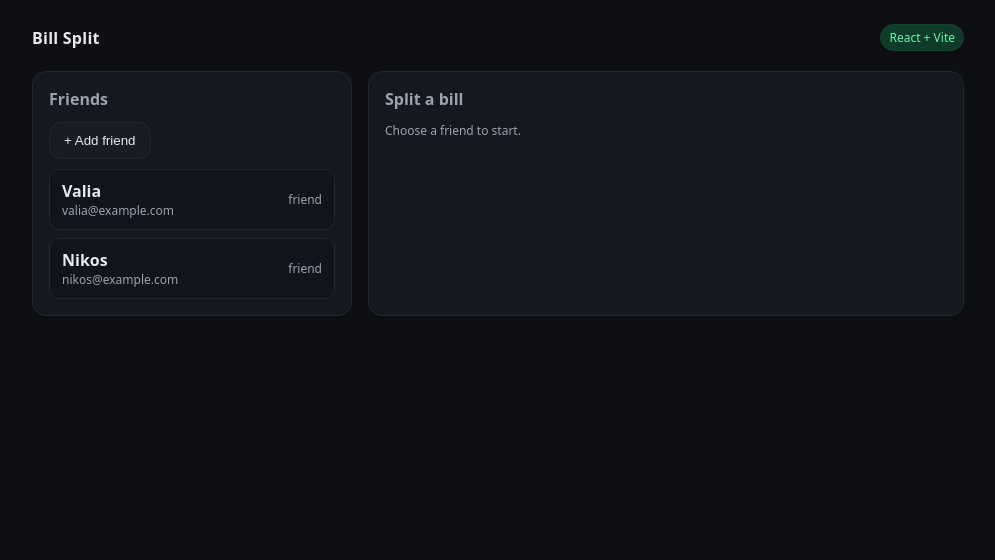
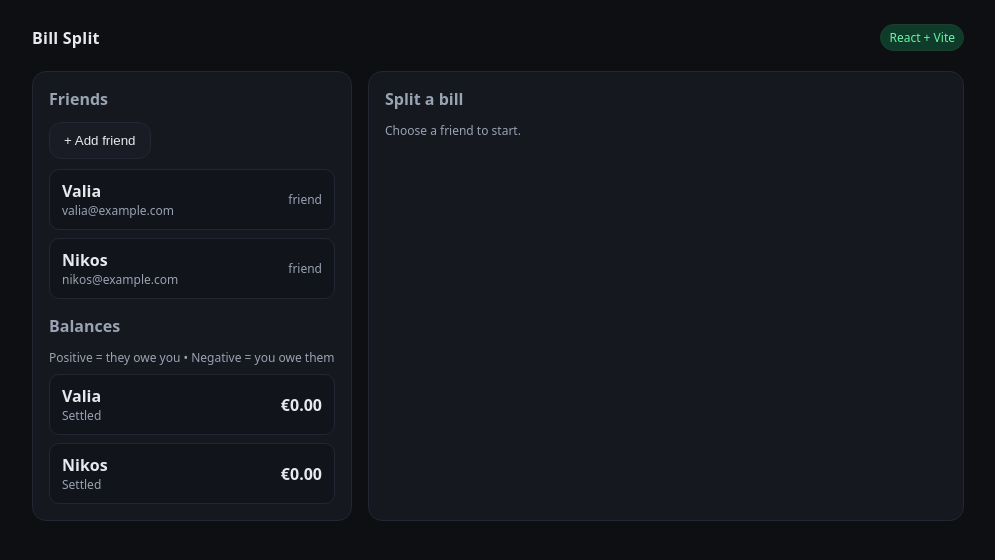
Before and after one commit to tasosbeast/bill-split, a React (Vite) app: page / in a window 1280 px wide. Shown: the top 560 px of the page, without its empty margins (142-1137 px from the left). Built offline with nearby package versions, Linux system fonts and the light colour scheme.

Commit message:
feat(ledger): add transactions model, global balances panel, and per-friend history

```diff
--- a/src/App.jsx
+++ b/src/App.jsx
@@ -3,6 +3,8 @@ import "./index.css";
 import FriendList from "./components/FriendList";
 import SplitForm from "./components/SplitForm";
 import AddFriendModal from "./components/AddFriendModal";
+import Balances from "./components/Balances";
+import Transactions from "./components/Transactions";
 
 const initialFriends = [
   { id: crypto.randomUUID(), name: "Valia", email: "valia@example.com" },
@@ -12,7 +14,7 @@ const initialFriends = [
 export default function App() {
   const [friends, setFriends] = useState(initialFriends);
   const [selectedId, setSelectedId] = useState(null);
-  const [message, setMessage] = useState("");
+  const [transactions, setTransactions] = useState([]); // <-- new
   const [showAdd, setShowAdd] = useState(false);
 
   const selectedFriend = useMemo(
@@ -20,20 +22,34 @@ export default function App() {
     [friends, selectedId]
   );
 
-  function handleSplit(result) {
-    setMessage(result);
+  // Compute balances per friend: sum of deltas
+  const balances = useMemo(() => {
+    const m = new Map();
+    for (const t of transactions) {
+      m.set(t.friendId, (m.get(t.friendId) || 0) + t.delta);
+    }
+    return m;
+  }, [transactions]);
+
+  // Transactions for the selected friend
+  const friendTx = useMemo(
+    () =>
+      selectedId ? transactions.filter((t) => t.friendId === selectedId) : [],
+    [transactions, selectedId]
+  );
+
+  function handleSplit(tx) {
+    setTransactions((prev) => [tx, ...prev]);
   }
 
   function openAdd() {
     setShowAdd(true);
   }
-
   function closeAdd() {
     setShowAdd(false);
   }
 
   function handleCreateFriend(friend) {
-    // Prevent duplicate by email (case-insensitive)
     const exists = friends.some((f) => f.email.toLowerCase() === friend.email);
     if (exists) {
       alert("A friend with this email already exists.");
@@ -51,6 +67,7 @@ export default function App() {
       </header>
 
       <div className="layout">
+        {/* Left column: Friends + overall balances */}
         <section className="panel">
           <h2>Friends</h2>
           <div className="row" style={{ marginBottom: 10 }}>
@@ -63,8 +80,19 @@ export default function App() {
             selectedId={selectedId}
             onSelect={setSelectedId}
           />
+          <div style={{ height: 16 }} />
+          <h2>Balances</h2>
+          <p className="kicker" style={{ marginBottom: 8 }}>
+            Positive = they owe you • Negative = you owe them
+          </p>
+          <Balances
+            friends={friends}
+            balances={balances}
+            onJumpTo={(id) => setSelectedId(id)}
+          />
         </section>
 
+        {/* Right column: Split form + per-friend transactions */}
         <section className="panel">
           <h2>Split a bill</h2>
 
@@ -78,21 +106,11 @@ export default function App() {
                 Splitting with <strong>{selectedFriend.name}</strong>
               </div>
               <SplitForm friend={selectedFriend} onSplit={handleSplit} />
+
+              <div style={{ height: 16 }} />
+              <h2>Transactions</h2>
+              <Transactions friend={selectedFriend} items={friendTx} />
             </>
-          )}
-
-          {message && (
-            <div
-              style={{
-                marginTop: 16,
-                padding: 12,
-                borderRadius: 10,
-                background: "#1a1c25",
-                border: "1px solid var(--border)",
-              }}
-            >
-              <strong>Result:</strong> {message}
-            </div>
           )}
         </section>
       </div>
--- /dev/null
+++ b/src/components/Balances.jsx
@@ -0,0 +1,48 @@
+import PropTypes from "prop-types";
+import { formatEUR } from "../lib/money";
+
+export default function Balances({ friends, balances, onJumpTo }) {
+  // balances: Map<friendId, number> (signed)
+  return (
+    <div className="list">
+      {friends.length === 0 && (
+        <div className="kicker">No friends yet. Add one to get started.</div>
+      )}
+
+      {friends.map((f) => {
+        const bal = balances.get(f.id) || 0;
+        const label =
+          bal > 0
+            ? `${f.name} owes you`
+            : bal < 0
+            ? `You owe ${f.name}`
+            : "Settled";
+
+        return (
+          <div
+            key={f.id}
+            className="list-item"
+            role="button"
+            tabIndex={0}
+            onClick={() => onJumpTo?.(f.id)}
+            onKeyDown={(e) =>
+              (e.key === "Enter" || e.key === " ") && onJumpTo?.(f.id)
+            }
+          >
+            <div>
+              <div style={{ fontWeight: 600 }}>{f.name}</div>
+              <div className="kicker">{label}</div>
+            </div>
+            <div className="amount">{formatEUR(Math.abs(bal))}</div>
+          </div>
+        );
+      })}
+    </div>
+  );
+}
+
+Balances.propTypes = {
+  friends: PropTypes.array.isRequired,
+  balances: PropTypes.instanceOf(Map).isRequired,
+  onJumpTo: PropTypes.func,
+};
--- a/src/components/SplitForm.jsx
+++ b/src/components/SplitForm.jsx
@@ -11,12 +11,21 @@ export default function SplitForm({ friend, onSplit }) {
     if (isNaN(total) || total <= 0) return;
 
     const half = total / 2;
-    const result =
-      payer === "you"
-        ? `${friend.name} owes you €${half.toFixed(2)}`
-        : `You owe ${friend.name} €${half.toFixed(2)}`;
 
-    onSplit(result);
+    // delta > 0  => friend owes YOU
+    // delta < 0  => YOU owe friend
+    const delta = payer === "you" ? half : -half;
+
+    onSplit({
+      id: crypto.randomUUID(),
+      friendId: friend.id,
+      total,
+      payer, // 'you' | 'friend'
+      half,
+      delta, // signed amount (receivable/payable)
+      createdAt: new Date().toISOString(),
+    });
+
     setBill("");
     setPayer("you");
   }
--- /dev/null
+++ b/src/components/Transactions.jsx
@@ -0,0 +1,54 @@
+import PropTypes from "prop-types";
+import { formatEUR } from "../lib/money";
+
+function when(ts) {
+  try {
+    const d = new Date(ts);
+    return d.toLocaleString();
+  } catch {
+    return ts;
+  }
+}
+
+export default function Transactions({ friend, items }) {
+  if (!friend) return null;
+
+  if (!items || items.length === 0) {
+    return (
+      <div className="kicker">No transactions yet with {friend.name}.</div>
+    );
+  }
+
+  return (
+    <div className="list">
+      {items.map((t) => {
+        const sign = t.delta > 0 ? "+" : t.delta < 0 ? "−" : "";
+        const whoPaid = t.payer === "you" ? "You paid" : `${friend.name} paid`;
+        const summary =
+          t.payer === "you"
+            ? `${friend.name} owes you ${formatEUR(t.half)}`
+            : `You owe ${friend.name} ${formatEUR(t.half)}`;
+
+        return (
+          <div key={t.id} className="list-item">
+            <div>
+              <div style={{ fontWeight: 600 }}>{whoPaid}</div>
+              <div className="kicker">
+                {summary} • {when(t.createdAt)}
+              </div>
+            </div>
+            <div className="amount" aria-label="balance delta">
+              {sign}
+              {formatEUR(Math.abs(t.delta))}
+            </div>
+          </div>
+        );
+      })}
+    </div>
+  );
+}
+
+Transactions.propTypes = {
+  friend: PropTypes.object,
+  items: PropTypes.array.isRequired,
+};
--- /dev/null
+++ b/src/lib/money.js
@@ -0,0 +1,8 @@
+export function formatEUR(value) {
+  const n = Number(value) || 0;
+  return new Intl.NumberFormat(undefined, {
+    style: "currency",
+    currency: "EUR",
+    minimumFractionDigits: 2,
+  }).format(n);
+}
```
